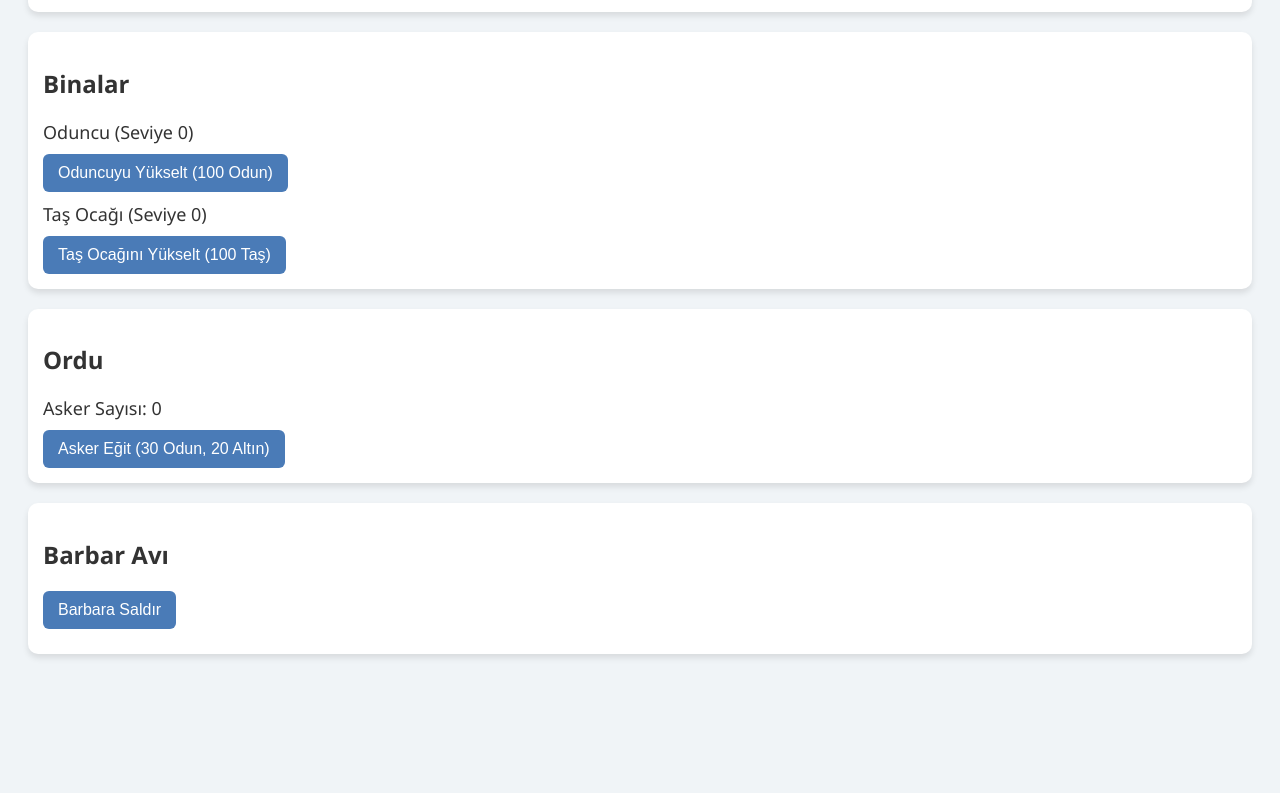
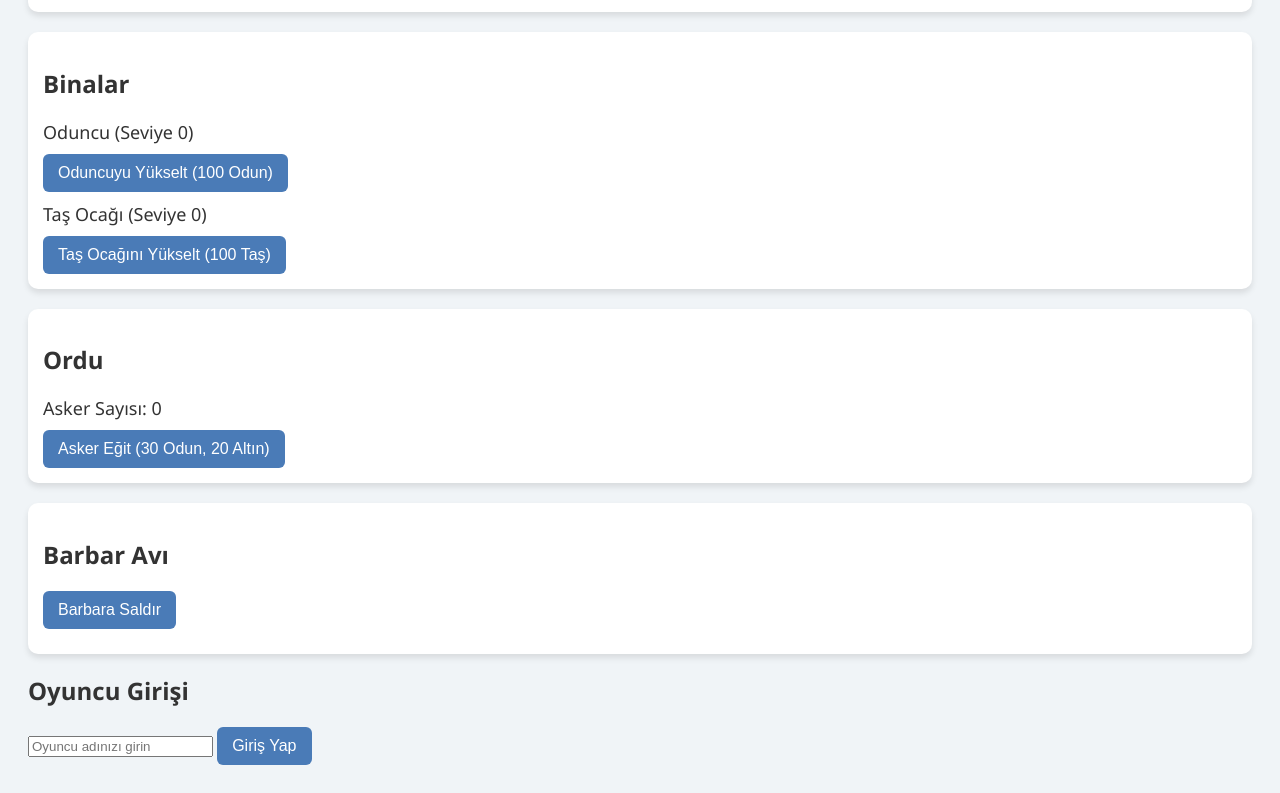
Before and after one commit to fotococuk23/kralligini-kur, a plain HTML site: page index.html in a window 1280 px wide. Shown: the part 405-1198 px from the top of the page. Before the commit the page ends 1107 px from the top, so only its background shows below. Drawn offline with Linux system fonts and the light colour scheme.

Commit message:
Update index.html

```diff
--- a/index.html
+++ b/index.html
@@ -47,3 +47,8 @@
   <button onclick="attackBarbarian()">Barbara Saldır</button>
   <p id="battleLog"></p>
 </div>
+<div class="player-login">
+  <h2>Oyuncu Girişi</h2>
+  <input type="text" id="playerName" placeholder="Oyuncu adınızı girin" />
+  <button onclick="login()">Giriş Yap</button>
+</div>
```
